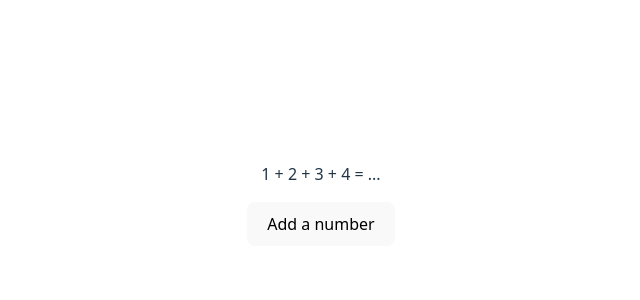
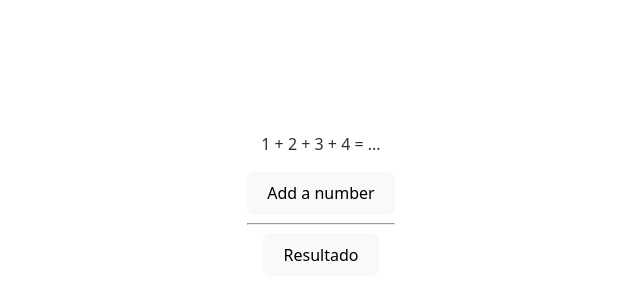
Before and after one commit to Andy-Castle/SvelteTutorialBasicAdvanced, a Svelte app: page / in a window 1280 px wide. Shown: the part 204-504 px from the top of the page, without its empty margins (319-959 px from the left). Built offline with nearby package versions, Linux system fonts and the light colour scheme.

Commit message:
Deep State, hice un pequeño ejercicio usando este tema

```diff
--- a/src/Basic Svelte/Reactivity/DeepState.svelte
+++ b/src/Basic Svelte/Reactivity/DeepState.svelte
@@ -3,12 +3,19 @@
 
 <script>
 	let numbers = $state([1, 2, 3, 4]);
+  let result = $state(0)
 
 	function addNumber() {
 		// TODO implement
     // numbers[numbers.length] = numbers.length + 1;
     numbers.push(numbers.length + 1);
 	}
+
+  function sumAllNumbers(){
+    for (const num of numbers) {
+      result += num
+    }
+  }
 </script>
 
 <p>{numbers.join(' + ')} = ...</p>
@@ -19,3 +26,11 @@
 
 <!-- La reactividad profunda se implementa utilizando proxies, y las mutaciones
  en el proxy no afectan al objeto original -->
+<hr>
+ <div>
+ <button onclick={sumAllNumbers}>Resultado</button>
+ {#if result != 0}
+   <p>Resultado: {result}</p>
+ {/if}
+
+ </div>
```
